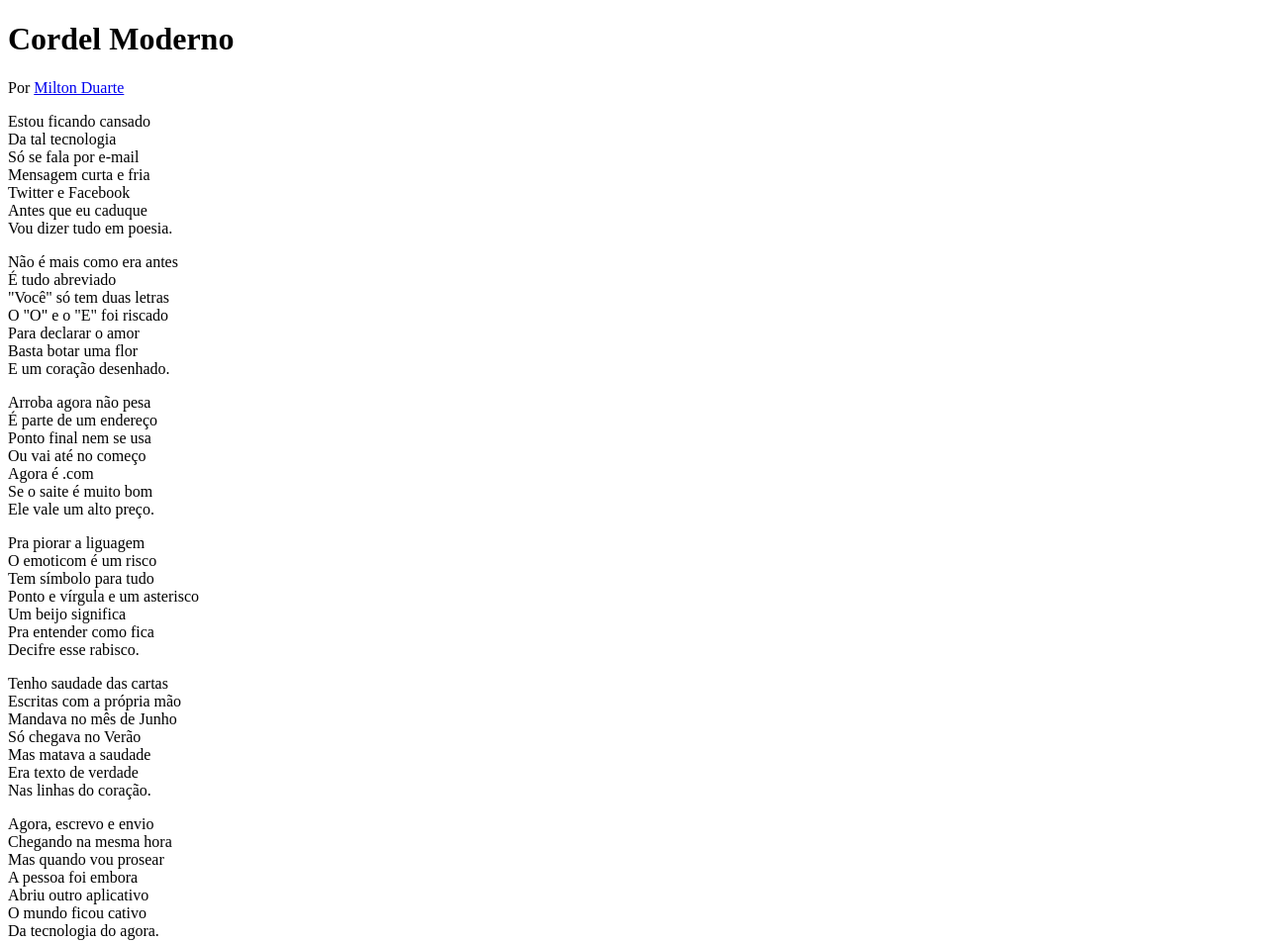
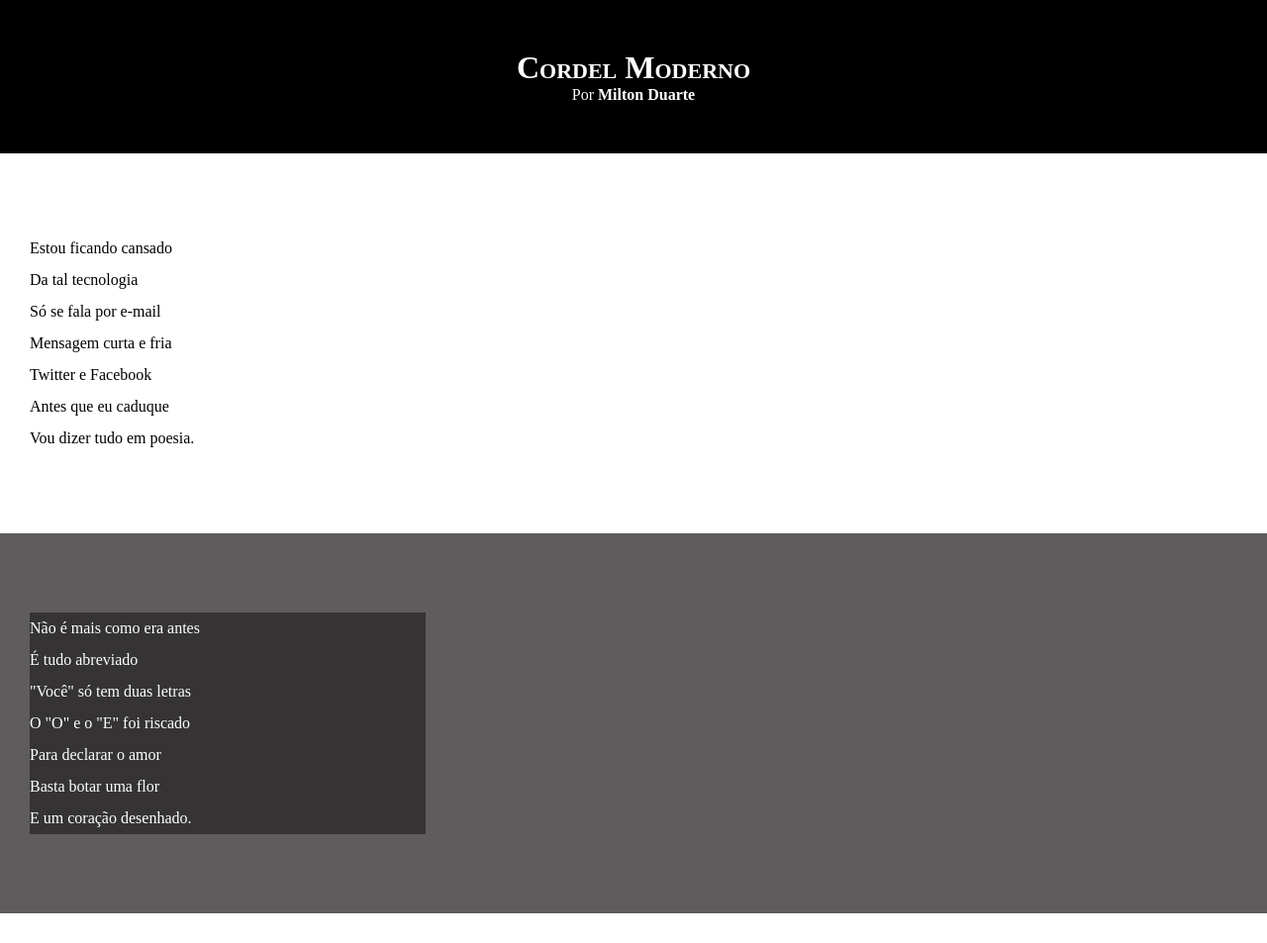
Before and after one commit to JPedroCSz/projeto-cordel, a plain HTML site: page index.html in a window 1280 px wide. Shown: the top 953 px of the page at 99% size. Drawn offline with Linux system fonts and the light colour scheme.

Commit message:
Atualizei os estilos

```diff
--- a/css/style.css
+++ b/css/style.css
@@ -1 +1,65 @@
 @charset "UTF-8";
+
+* {
+    margin: 0px;
+    padding: 0px;
+}
+
+html, body {
+    min-height: 100vh;
+    background-color: darkgray;
+}
+
+header {
+    background-color: black;
+    color: white;
+    text-align: center;
+}
+
+header h1 {
+    padding-top: 50px;
+    font-variant: small-caps;
+}
+
+header p {
+    padding-bottom: 50px;
+}
+
+header a, footer a {
+    color: white;
+    text-decoration: none;
+    font-weight: bolder;
+}
+
+header a:hover , footer a:hover {
+    text-decoration: underline;
+}
+
+section {
+    padding-top: 10vh;
+    padding-bottom: 10vh;
+    line-height: 2em;
+    padding-left: 30px;
+}
+
+.normal {
+    background-color: white;
+    color: black;
+}
+
+.imagem {
+    background-color: rgb(94, 92, 92);
+    color: white;
+}
+
+.imagem p {
+    width: 400px;
+    background-color: rgba(0, 0, 0, 0.445);
+}
+
+footer {
+    color: white;
+    background-color: black;
+    text-align: center;
+    padding: 10px;
+}
--- a/index.html
+++ b/index.html
@@ -14,7 +14,7 @@
         </p>
     </header>
 
-    <section>
+    <section class="normal">
         <p>
             Estou ficando cansado <br>
             Da tal tecnologia <br>
@@ -26,7 +26,7 @@
         </p>
     </section>
 
-    <section>
+    <section class="imagem">
         <p>
             Não é mais como era antes <br>
             É tudo abreviado <br>
@@ -38,7 +38,7 @@
         </p>
     </section>
 
-    <section>
+    <section class="normal">
         <p>
             Arroba agora não pesa <br>
             É parte de um endereço <br>
@@ -60,7 +60,7 @@
         </p>
     </section>
 
-    <section>
+    <section class="imagem">
         <p>
             Tenho saudade das cartas <br>
             Escritas com a própria mão <br>
@@ -72,7 +72,7 @@
         </p>
     </section>
 
-    <section>
+    <section class="normal">
         <p>
             Agora, escrevo e envio <br>
             Chegando na mesma hora <br>
```
